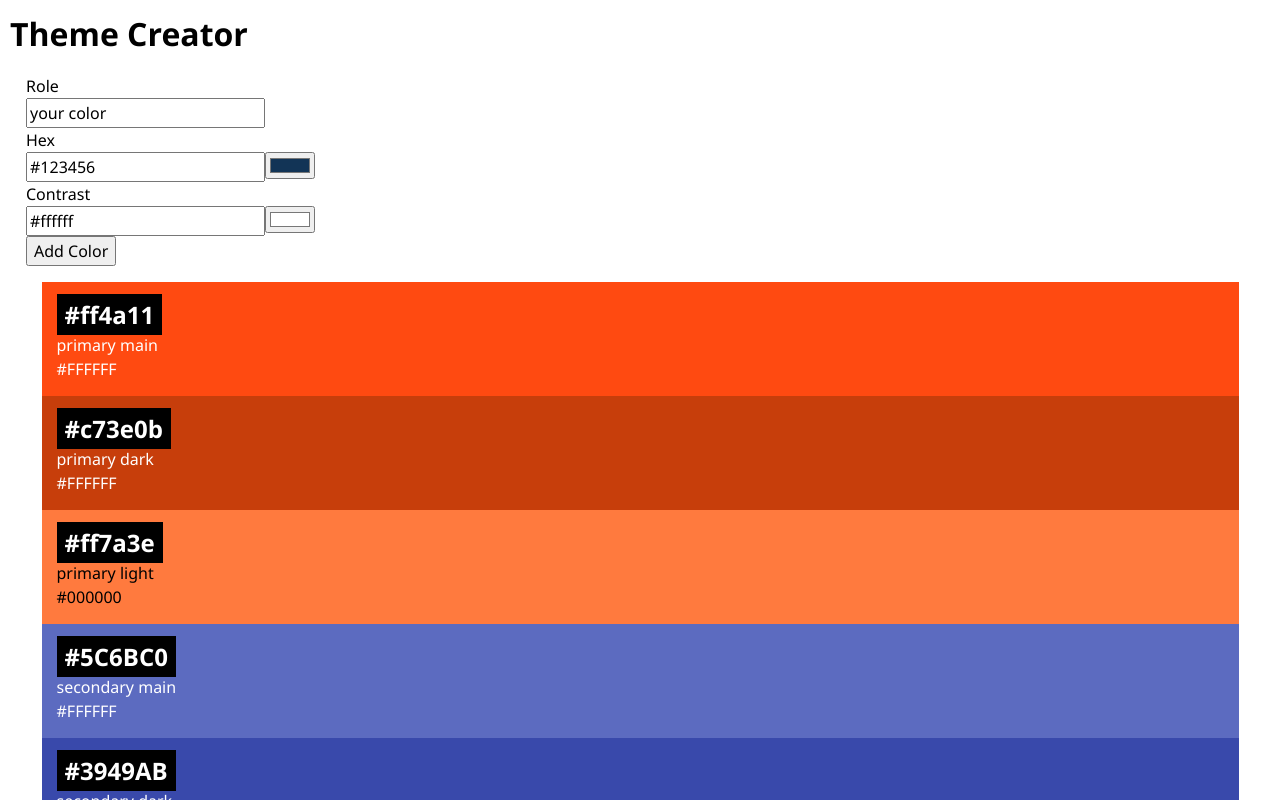
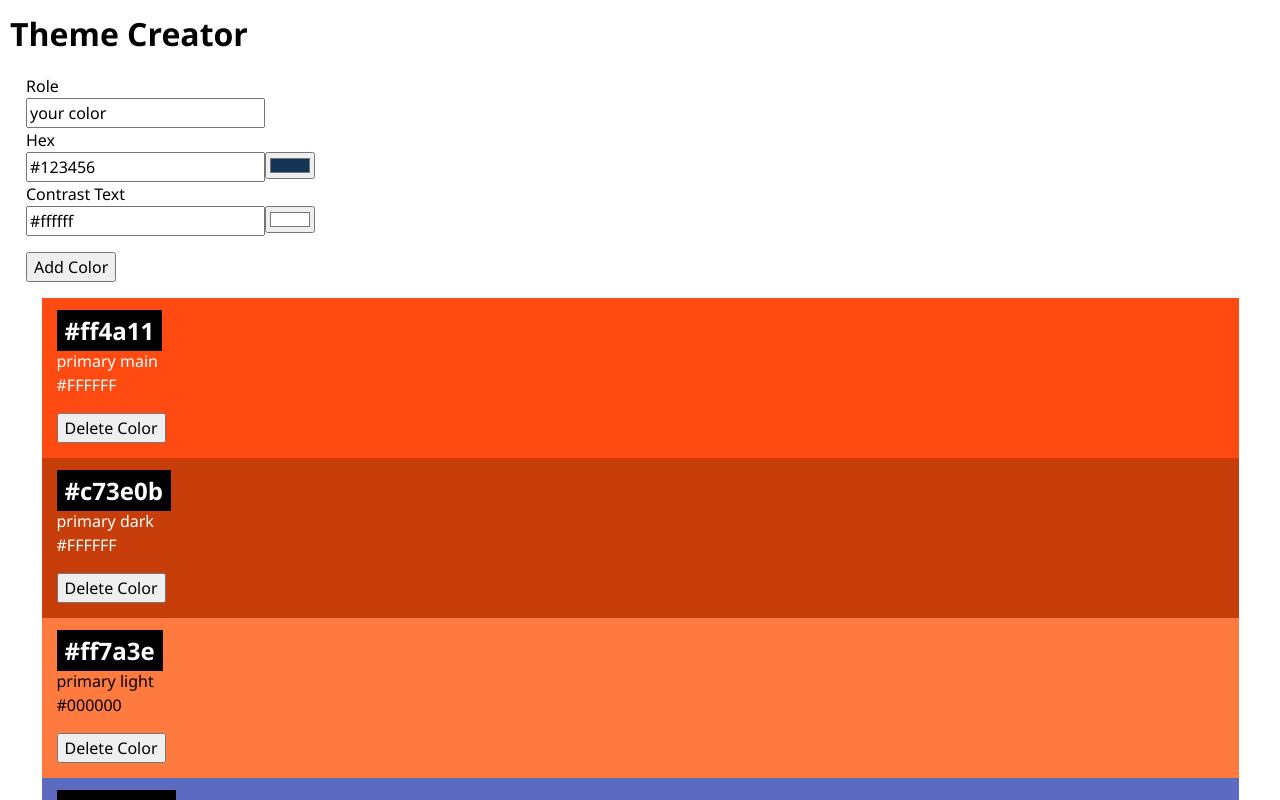
Before and after one commit to yonz-git/color-theme-app, a React (Vite) app: page / in a window 1280 px wide. Shown: the top 800 px of the page. Built offline with nearby package versions, Linux system fonts and the light colour scheme.

Commit message:
delete-color

```diff
--- a/package.json
+++ b/package.json
@@ -14,7 +14,8 @@
     "@octokit/rest": "^20.1.0",
     "dotenv": "^16.4.5",
     "react": "^18.2.0",
-    "react-dom": "^18.2.0"
+    "react-dom": "^18.2.0",
+    "uid": "^2.0.2"
   },
   "devDependencies": {
     "@types/react": "^18.2.66",
--- a/src/App.jsx
+++ b/src/App.jsx
@@ -11,13 +11,21 @@ function App() {
   function handleAddColor(newColor) {
     setColors([newColor, ...colors]);
   }
+
+  function handleDeleteColor(idToDelete) {
+    setColors(colors.filter((color) => color.id !== idToDelete));
+  }
   return (
     <>
       <h1>Theme Creator</h1>
       <ColorForm className="color-form" onSubmitColor={handleAddColor} />
       <div className="colorTheme">
         {colors.map((color) => (
-          <Color key={color.id} color={color} />
+          <Color
+            key={color.id}
+            color={color}
+            onDeleteColor={handleDeleteColor}
+          />
         ))}
       </div>
     </>
--- a/src/Components/Color/Color.jsx
+++ b/src/Components/Color/Color.jsx
@@ -1,6 +1,6 @@
 import "./Color.css";
 
-export default function Color({ color }) {
+export default function Color({ color, onDeleteColor }) {
   return (
     <li id={color.id} className="color-card" style={{ background: color.hex }}>
       <h2 className="color-card-headline">{color.hex}</h2>
@@ -10,6 +10,13 @@ export default function Color({ color }) {
       <p className="color-card-contrast" style={{ color: color.contrastText }}>
         {color.contrastText}
       </p>
+      <button
+        style={{ marginTop: "1rem" }}
+        onClick={() => onDeleteColor(color.id)}
+      >
+        {" "}
+        Delete Color{" "}
+      </button>
     </li>
   );
 }
--- a/src/Components/ColorForm/ColorForm.jsx
+++ b/src/Components/ColorForm/ColorForm.jsx
@@ -1,4 +1,5 @@
 import ColorInput from "../ColorInput/ColorInput";
+import { uid } from "uid";
 
 export default function ColorForm({
   onSubmitColor,
@@ -11,7 +12,7 @@ export default function ColorForm({
 
     const newColorWithId = {
       ...data,
-      id: crypto.randomUUID(),
+      id: uid(),
     };
     onSubmitColor(newColorWithId);
     event.target.reset();
@@ -37,12 +38,12 @@ export default function ColorForm({
       </label>
       <br />
       <label htmlFor="contrastText">
-        Contrast
+        Contrast Text
         <br />
         <ColorInput id="contrastText" defaultValue={initialData.contrastText} />
       </label>
       <br />
-      <button> Add Color </button>
+      <button style={{ marginTop: "1rem" }}> Add Color </button>
     </form>
   );
 }
```
Also changed, not shown: 1 other file (tests, documents, lock files or other folders).
